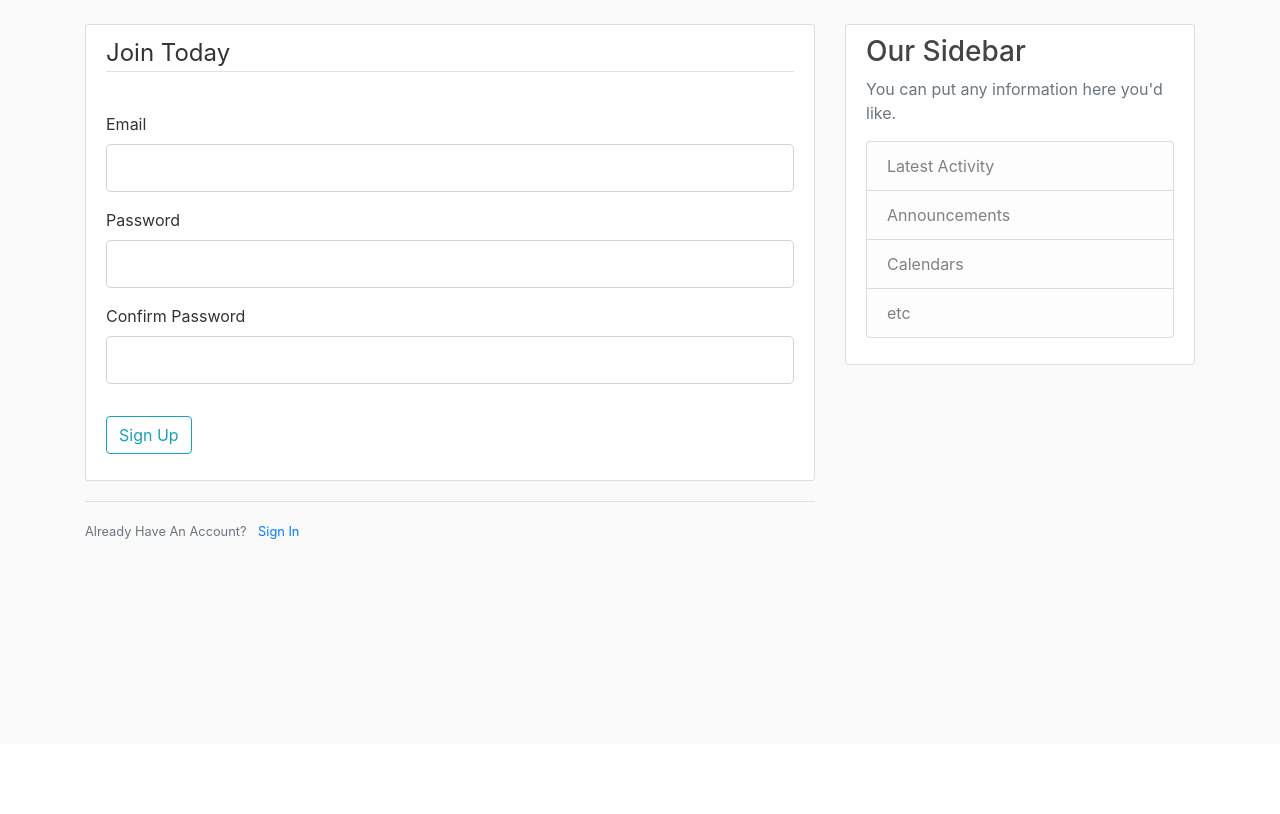
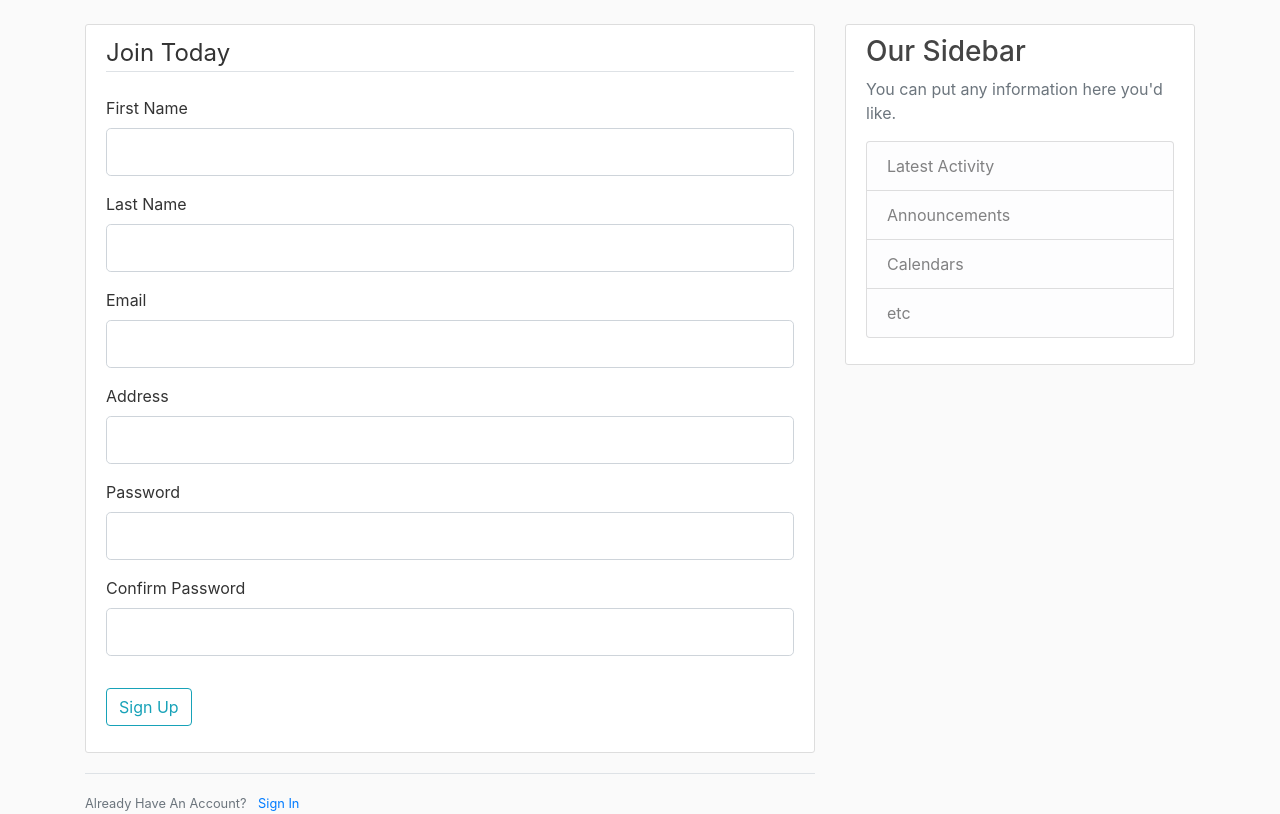
Before and after one commit to smacrito/cs-353-truck, a Flask app: template Truck_DB/flaskDemo/templates/register.html in a window 1280 px wide. Shown: the part 56-870 px from the top of the page. Before the commit the page ends 595 px from the top, so only its background shows below. Run offline with Flask 2, Linux system fonts and the light colour scheme; the template is opened without the code that fills it: values that come from a table or form of the project are taken from there, others are empty; parts of the project's set-up code (start-up, migrations or seed data) failed here and were passed over; some libraries are stand-ins or nearby versions.

Commit message:
for kenzo

```diff
--- a/Truck_DB/flaskDemo/templates/register.html
+++ b/Truck_DB/flaskDemo/templates/register.html
@@ -6,19 +6,34 @@
             <fieldset class="form-group">
                 <legend class="border-bottom mb-4">Join Today</legend>
                 <div class="form-group">
-                    {{ form.username.label(class="form-control-label") }}
+                    {{ form.first_name.label(class="form-control-label") }}
 
-                    {% if form.username.errors %}
-                        {{ form.username(class="form-control form-control-lg is-invalid") }}
+                    {% if form.first_name.errors %}
+                        {{ form.first_name(class="form-control form-control-lg is-invalid") }}
                         <div class="invalid-feedback">
-                            {% for error in form.username.errors %}
+                            {% for error in form.first_name.errors %}
                                 <span>{{ error }}</span>
                             {% endfor %}
                         </div>
                     {% else %}
-                        {{ form.username(class="form-control form-control-lg") }}
+                        {{ form.first_name(class="form-control form-control-lg") }}
                     {% endif %}
                 </div>
+
+                <div class="form-group">
+                    {{ form.last_name.label(class="form-control-label") }}
+                    {% if form.last_name.errors %}
+                        {{ form.last_name(class="form-control form-control-lg is-invalid") }}
+                        <div class="invalid-feedback">
+                            {% for error in form.last_name.errors %}
+                                <span>{{ error }}</span>
+                            {% endfor %}
+                        </div>
+                    {% else %}
+                        {{ form.last_name(class="form-control form-control-lg") }}
+                    {% endif %}
+                </div>
+
                 <div class="form-group">
                     {{ form.email.label(class="form-control-label") }}
                     {% if form.email.errors %}
@@ -32,6 +47,21 @@
                         {{ form.email(class="form-control form-control-lg") }}
                     {% endif %}
                 </div>
+
+                <div class="form-group">
+                    {{ form.address.label(class="form-control-label") }}
+                    {% if form.address.errors %}
+                        {{ form.address(class="form-control form-control-lg is-invalid") }}
+                        <div class="invalid-feedback">
+                            {% for error in form.address.errors %}
+                                <span>{{ error }}</span>
+                            {% endfor %}
+                        </div>
+                    {% else %}
+                        {{ form.address(class="form-control form-control-lg") }}
+                    {% endif %}
+                </div>
+
                 <div class="form-group">
                     {{ form.password.label(class="form-control-label") }}
                     {% if form.password.errors %}
@@ -45,6 +75,9 @@
                         {{ form.password(class="form-control form-control-lg") }}
                     {% endif %}
                 </div>
+
+
+
                 <div class="form-group">
                     {{ form.confirm_password.label(class="form-control-label") }}
                     {% if form.confirm_password.errors %}
```
Also changed, not shown: Truck_DB/flaskDemo/routes.py (+10 -1 lines).
